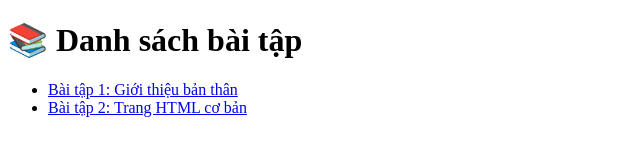
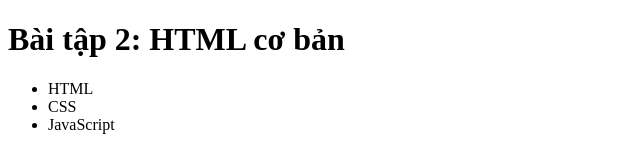
Before and after one commit to dducminh/baitap-web, a plain HTML site: page index.html in a window 1280 px wide. Shown: the whole page, without its empty margins (0-640 px from the left). Drawn offline with Linux system fonts and the light colour scheme.

Commit message:
Add files via upload

```diff
--- a/index.html
+++ b/index.html
@@ -2,13 +2,14 @@
 <html lang="vi">
 <head>
   <meta charset="UTF-8">
-  <title>Danh sách bài tập</title>
+  <title>Bài tập 2</title>
 </head>
 <body>
-  <h1>📚 Danh sách bài tập</h1>
+  <h1>Bài tập 2: HTML cơ bản</h1>
   <ul>
-    <li><a href="baitap1/">Bài tập 1: Giới thiệu bản thân</a></li>
-    <li><a href="baitap2/">Bài tập 2: Trang HTML cơ bản</a></li>
+    <li>HTML</li>
+    <li>CSS</li>
+    <li>JavaScript</li>
   </ul>
 </body>
 </html>
```
